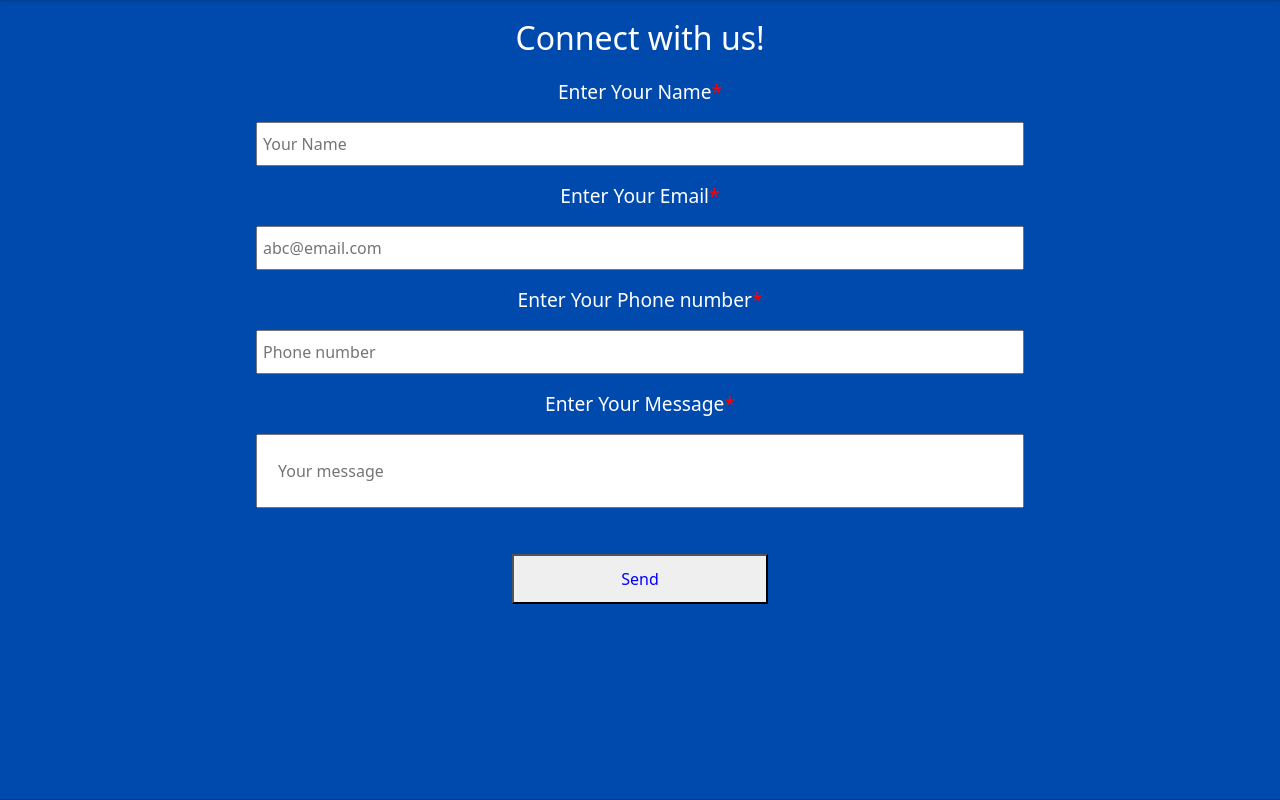
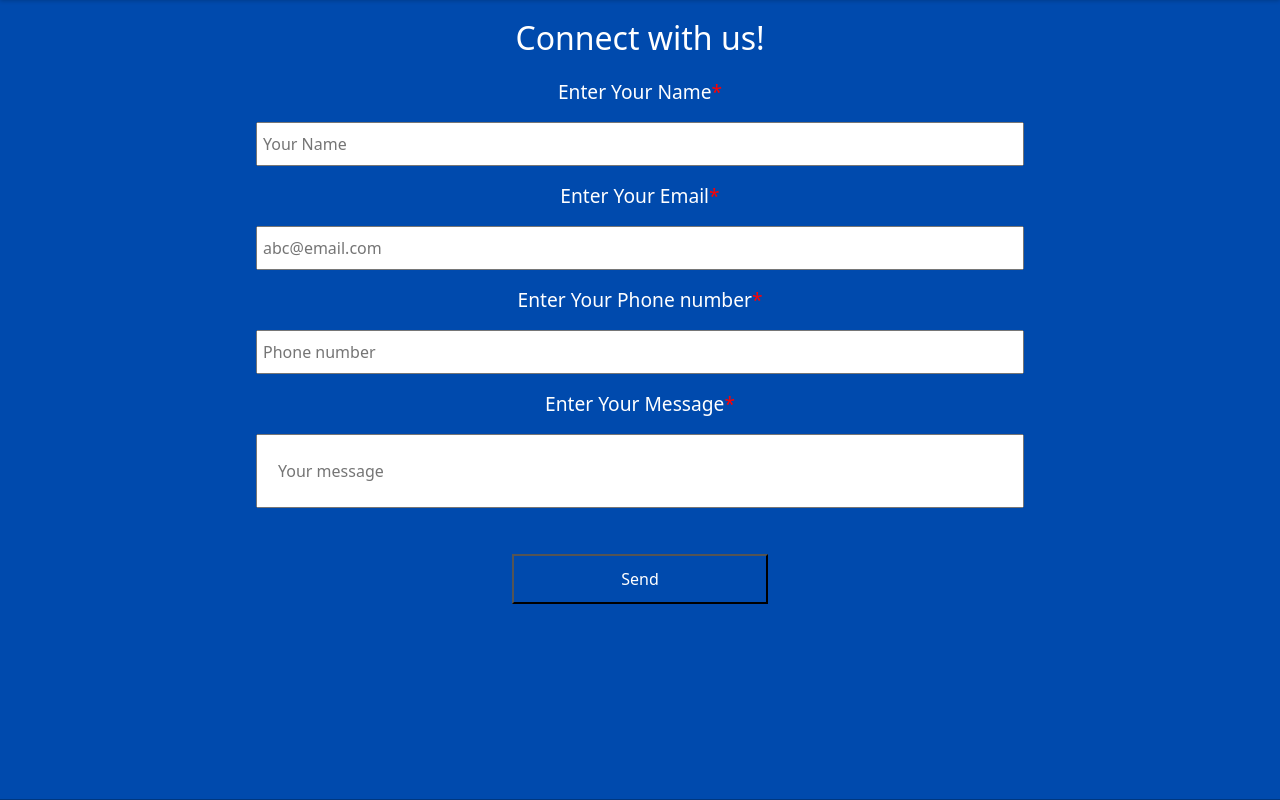
Before and after one commit to VishalYadavGit/Spsite, a Django app: page /contact in a window 1280 px wide, with the pointer over the restyled element. Shown: the part 147-947 px from the top of the page. Run offline with Django 4.2, Linux system fonts and the light colour scheme.

Commit message:
added hover  in contact.html

```diff
--- a/templates/contact.html
+++ b/templates/contact.html
@@ -34,6 +34,10 @@
     .conform{
         margin-bottom: 20px;
     }
+    .submitwala:hover{
+        background-color:#004aad ;
+        color: white;
+    }
 </style>{% endblock style %}
 {% block body %}
 <form class="form" action="/contact" method='post' >
```
